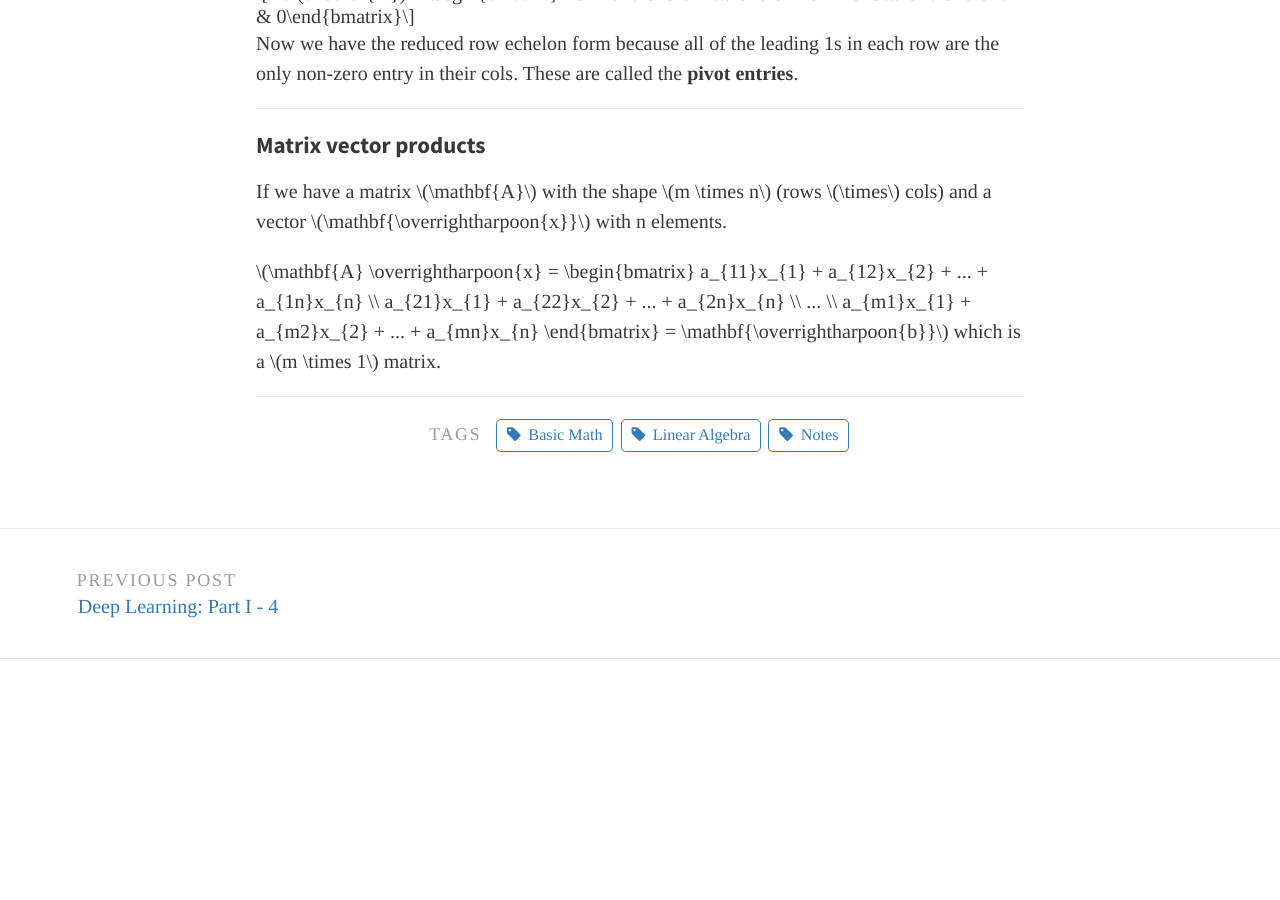
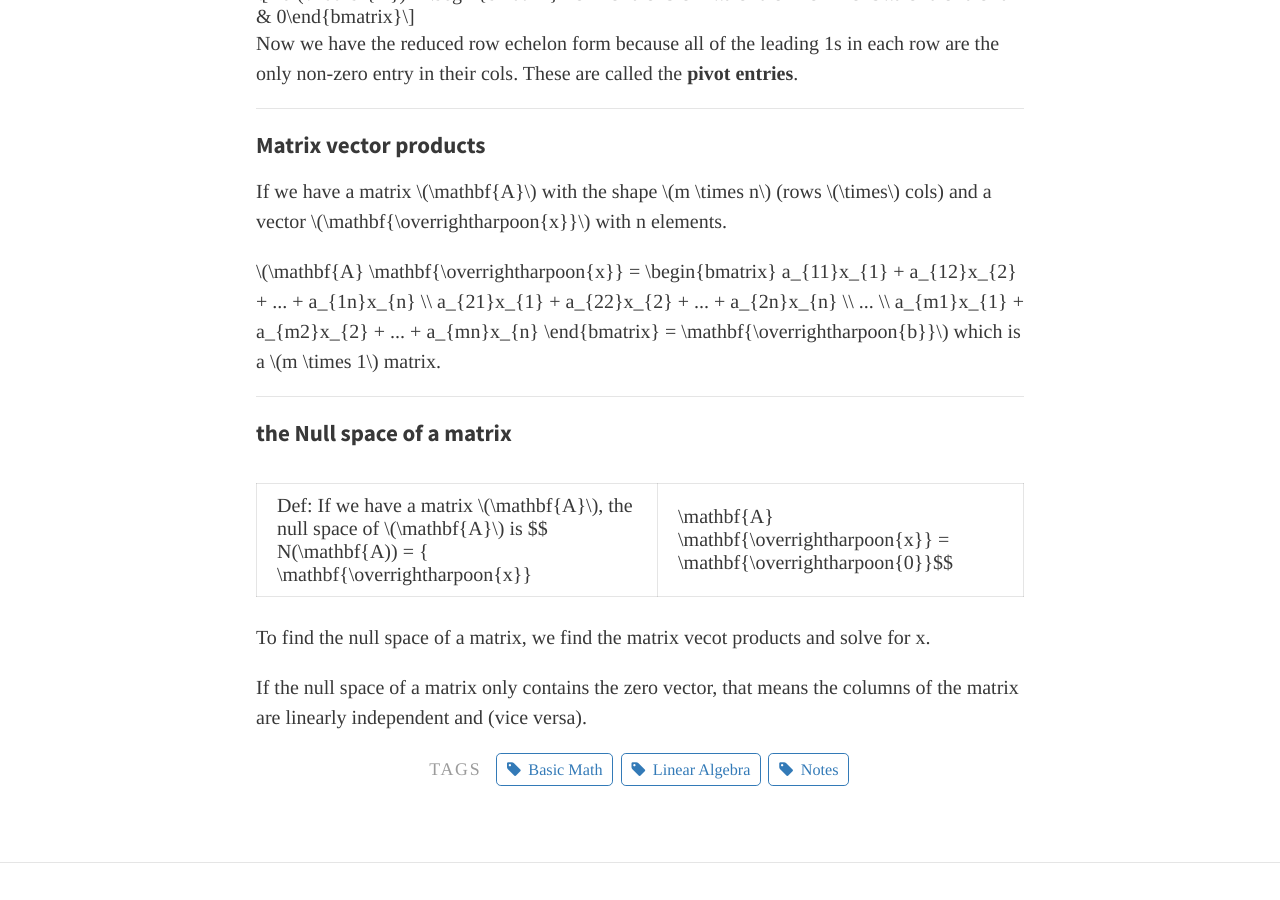
Before and after one commit to RyogaLi/ryogali.github.io, a Jekyll site: the page built from _posts/2018-06-18-Linear-Algebra-Vectors-and-Spaces.md, in a window 1280 px wide and 900 px high, scrolled down 3690 px. Built offline with Jekyll 4.4.1, drawn with Linux system fonts in a browser that asks for light colours; before the commit the page ends 4349 px from its top, so only the background shows below that.

Commit message:
null space

```diff
--- a/_posts/2018-06-18-Linear-Algebra-Vectors-and-Spaces.md
+++ b/_posts/2018-06-18-Linear-Algebra-Vectors-and-Spaces.md
@@ -137,6 +137,15 @@ These are called the **pivot entries**.
 
 If we have a matrix $$\mathbf{A}$$ with the shape $$m \times n$$ (rows $$\times$$ cols) and a vector $$\mathbf{\overrightharpoon{x}}$$ with n elements.
 
-$$\mathbf{A} \overrightharpoon{x} = \begin{bmatrix} a_{11}x_{1} + a_{12}x_{2} + ... + a_{1n}x_{n} \\ a_{21}x_{1} + a_{22}x_{2} + ... + a_{2n}x_{n} \\ ... \\ a_{m1}x_{1} + a_{m2}x_{2} + ... + a_{mn}x_{n} \end{bmatrix} = \mathbf{\overrightharpoon{b}} $$ which is a $$ m \times 1$$ matrix.
+$$\mathbf{A} \mathbf{\overrightharpoon{x}} = \begin{bmatrix} a_{11}x_{1} + a_{12}x_{2} + ... + a_{1n}x_{n} \\ a_{21}x_{1} + a_{22}x_{2} + ... + a_{2n}x_{n} \\ ... \\ a_{m1}x_{1} + a_{m2}x_{2} + ... + a_{mn}x_{n} \end{bmatrix} = \mathbf{\overrightharpoon{b}} $$ which is a $$ m \times 1$$ matrix.
 
 ---
+
+#### the Null space of a matrix ####
+
+Def: If we have a matrix $$\mathbf{A}$$, the null space of $$\mathbf{A}$$ is $$ N(\mathbf{A)) = \{ \mathbf{\overrightharpoon{x}} | \mathbf{A} \mathbf{\overrightharpoon{x}} = \mathbf{\overrightharpoon{0}}$$
+
+To find the null space of a matrix, we find the matrix vecot products and solve for x.
+
+If the null space of a matrix only contains the zero vector, that means the columns of
+the matrix are linearly independent and (vice versa).
```
